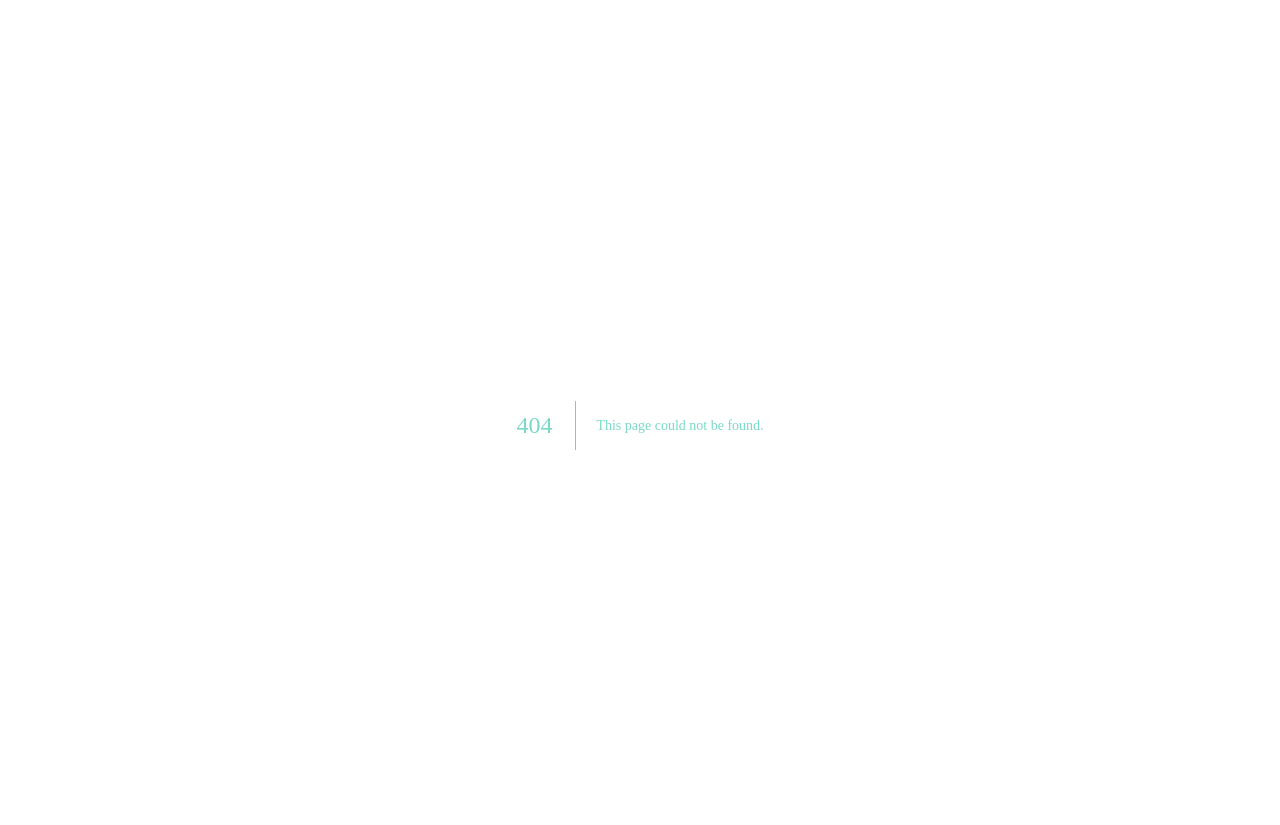
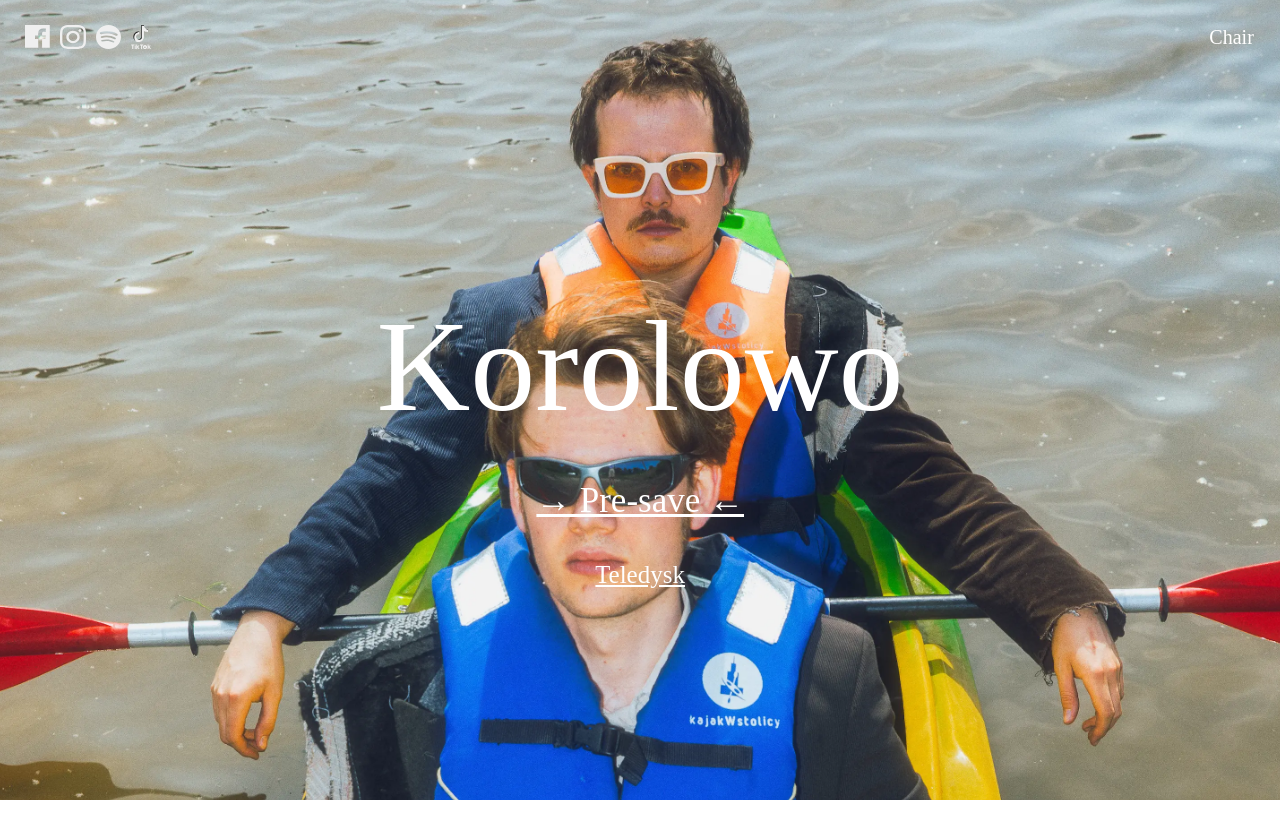
Before and after one commit to HoodDoob/chair-band, a Next.js app: page /go in a window 1280 px wide. Before the commit this address had no page. After the commit the page ends 800 px from the top, so only its background shows below. Built offline with nearby package versions, Linux system fonts and the light colour scheme; a web font is replaced by a local one.

Commit message:
let's see

```diff
--- a/src/components/outnow.jsx
+++ b/src/components/outnow.jsx
@@ -16,13 +16,13 @@ export default function Outnow() {
       <h4>Our new song</h4>
       <p className={styles.dots}>****************************************</p>
       <div>
-        <h3>Korolowo</h3>
+        <h3>go!</h3>
         {/* <h3>(3.23)</h3> */}
       </div>
       <p className={styles.dots}>----------------------------------------</p>
       <div>
-        <p>15.06.23.</p>
-        <Link href="/korolowo" target="_blank">
+        <p>29.09.23</p>
+        <Link href="/go" target="_blank">
           New Single
         </Link>
       </div>
--- /dev/null
+++ b/src/pages/go.jsx
@@ -0,0 +1,126 @@
+import { useRef } from "react";
+import Link from "next/link";
+import Head from "next/head";
+import styles from "../styles/newrelease.module.scss";
+import LayoutNewRelease from "../components/layoutNewRelease";
+import Image from "next/image";
+import Image_1 from "../../public/images/korolowo/Image1.webp";
+import Image_2 from "../../public/images/korolowo/Image2.webp";
+import Image_3 from "../../public/images/korolowo/Image3.webp";
+import Image_4 from "../../public/images/korolowo/Image4.webp";
+import Image_5 from "../../public/images/korolowo/Image5.webp";
+import Image_6 from "../../public/images/korolowo/Image6.webp";
+import Image_7 from "../../public/images/korolowo/Image7.webp";
+import Image_8 from "../../public/images/korolowo/Image8.webp";
+import Image_9 from "../../public/images/korolowo/Image9.webp";
+import Image_10 from "../../public/images/korolowo/Image10.webp";
+import Image_11 from "../../public/images/korolowo/Image11.webp";
+import Image_12 from "../../public/images/korolowo/Image12.webp";
+import Image_13 from "../../public/images/korolowo/Image13.webp";
+import Image_14 from "../../public/images/korolowo/Image14.webp";
+import Image_15 from "../../public/images/korolowo/Image15.webp";
+import Image_16 from "../../public/images/korolowo/Image16.webp";
+export default function NewRelease() {
+  return (
+    <>
+      <Head>
+        <title>Chair - go!</title>
+      </Head>
+      <LayoutNewRelease>
+        <div className={`${styles.hero}`}>
+          <div className={`${styles.title}`}>Korolowo</div>
+          <div className={`${styles.content}`}>
+            <a
+              href="https://adm.ffm.to/ChairGo"
+              target="_blank"
+              rel="noopener noreferrer"
+              className={`${styles.a1}`}
+            >
+              &rarr; Pre-save &larr;
+            </a>
+            <a
+              className={`${styles.a2}`}
+              href="https://www.youtube.com/watch?v=ySTCPIbg7so"
+              target="_blank"
+            >
+              Teledysk
+            </a>
+            {/* <a
+              className={`${styles.a2}`}
+              href="https://www.youtube.com/watch?v=ySTCPIbg7so"
+              target="_blank"
+            >
+              Teledysk
+            </a> */}
+            {/* <iframe
+              className={`${styles.iframe}`}
+              title="myFrame"
+              src="https://open.spotify.com/embed/track/2PBMZJc5DhDFcUOq56Za2Q?utm_source=generator&theme=0"
+              width="300px"
+              // maxWidth="100px"
+              // height="152"
+              frameBorder="0"
+              allow="autoplay; clipboard-write; encrypted-media; fullscreen; picture-in-picture"
+              loading="lazy"
+              sandbox="allow-scripts allow-same-origin"
+            ></iframe> */}
+          </div>
+        </div>
+
+        <div className={styles.background}>
+          <div className={styles.imgContNR}>
+            <Image quality="80" priority="true" src={Image_1} alt="Instagram" />
+          </div>
+          <div className={styles.imgContNR}>
+            <Image quality="80" loading="lazy" src={Image_2} alt="Instagram" />
+          </div>
+          <div className={styles.imgContNR}>
+            <Image quality="80" loading="lazy" src={Image_3} alt="Instagram" />
+          </div>
+          <div className={styles.imgContNR}>
+            <Image quality="80" loading="lazy" src={Image_4} alt="Instagram" />
+          </div>{" "}
+          <div className={styles.imgContNR}>
+            <Image quality="80" loading="lazy" src={Image_5} alt="Instagram" />
+          </div>
+          <div className={styles.imgContNR}>
+            <Image quality="80" loading="lazy" src={Image_6} alt="Instagram" />
+          </div>
+          <div className={styles.imgContNR}>
+            <Image quality="80" loading="lazy" src={Image_7} alt="Instagram" />
+          </div>
+          <div className={styles.imgContNR}>
+            <Image quality="80" loading="lazy" src={Image_8} alt="Instagram" />
+          </div>{" "}
+          <div className={styles.imgContNR}>
+            <Image quality="80" loading="lazy" src={Image_9} alt="Instagram" />
+          </div>
+          <div className={styles.imgContNR}>
+            <Image quality="80" loading="lazy" src={Image_10} alt="Instagram" />
+          </div>
+          <div className={styles.imgContNR}>
+            <Image quality="80" loading="lazy" src={Image_11} alt="Instagram" />
+          </div>
+          <div className={styles.imgContNR}>
+            <Image quality="80" loading="lazy" src={Image_12} alt="Instagram" />
+          </div>{" "}
+          <div className={styles.imgContNR}>
+            <Image quality="80" loading="lazy" src={Image_13} alt="Instagram" />
+          </div>
+          <div className={styles.imgContNR}>
+            <Image quality="80" loading="lazy" src={Image_14} alt="Instagram" />
+          </div>
+          <div className={styles.imgContNR}>
+            <Image quality="80" loading="lazy" src={Image_15} alt="Instagram" />
+          </div>
+          <div className={styles.imgContNR}>
+            <Image quality="80" loading="lazy" src={Image_16} alt="Instagram" />
+          </div>
+          {/* <Image loading="lazy" src={Image_2} alt="Instagram" />
+          <Image loading="lazy" src={Image_1} alt="Instagram" />
+          <Image loading="lazy" src={Image_2} alt="Instagram" /> */}
+        </div>
+      </LayoutNewRelease>
+    </>
+  );
+}
```
